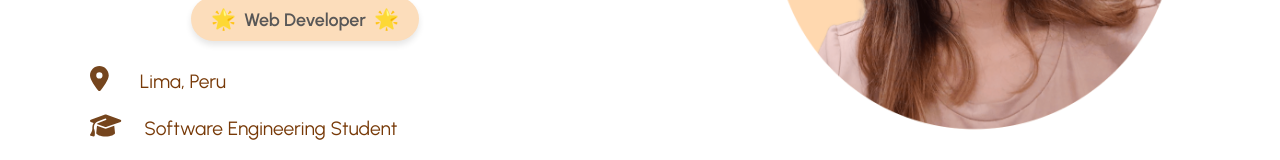
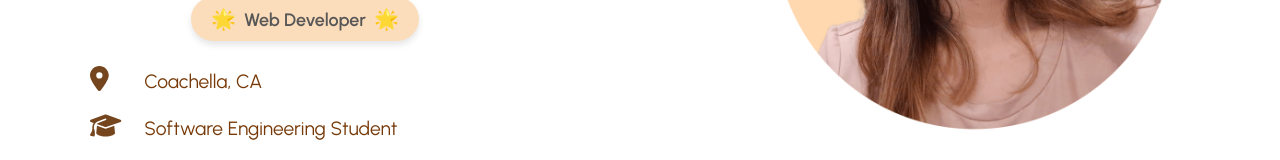
Before and after one commit to CameronBustamanteLeveau2/CameronBustamante, a React (Vite) app: page / in a window 1280 px wide. Shown: the part 408-568 px from the top of the page. Built offline with nearby package versions, Linux system fonts and the light colour scheme; a web font is replaced by a local one.

Commit message:
Update Portafolio.jsx

```diff
--- a/src/Portafolio.jsx
+++ b/src/Portafolio.jsx
@@ -120,7 +120,7 @@ const Portafolio = ({ theme, setTheme }) => {
               <div className="container">
                 <div className="location">
                   <FontAwesomeIcon className="dato-icon" icon={faLocationDot} />
-                  <p>Lima, Peru</p>
+                  <p> Coachella, CA</p>
                 </div>
                 <div className="grade">
                   <FontAwesomeIcon className="dato-icon" icon={faGraduationCap} />
```
